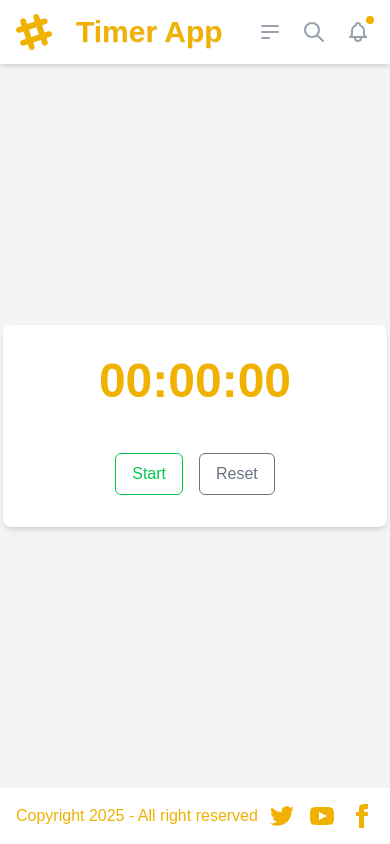
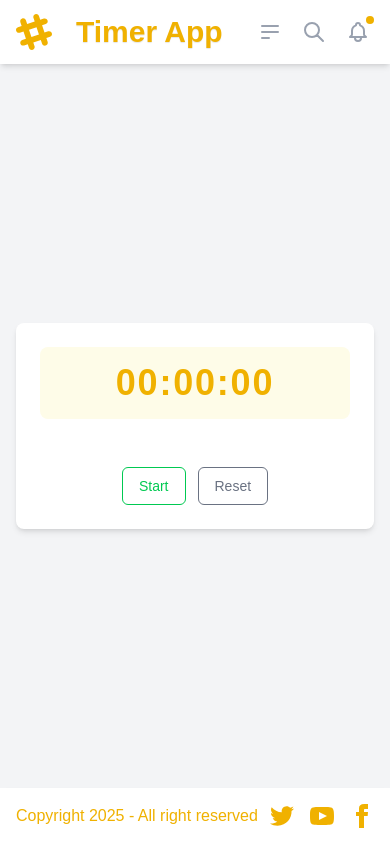
Before and after one commit to majimba/next.js-timer-app, a Next.js app: page / in a window 390 px wide. Built offline with nearby package versions, Linux system fonts and the light colour scheme.

Commit message:
Improve mobile responsiveness and readability of timer and split display

```diff
--- a/app/page.js
+++ b/app/page.js
@@ -104,35 +104,35 @@ export default function Home() {
 
       {/* Timer section */}
       <div className="flex items-center justify-center flex-grow">
-        <div className="bg-white p-8 rounded-lg shadow-md w-96">
+        <div className="bg-white p-6 sm:p-8 rounded-lg shadow-md w-full max-w-md mx-4">
           <div className="flex flex-col items-center text-center">
-            <h1 className="text-5xl font-bold mb-6 text-yellow-500 font-mono">{formatTime()}</h1>
-            <div className="flex justify-center gap-4 mt-6">
+            <h1 className="text-4xl sm:text-5xl font-bold mb-6 text-yellow-500 font-mono tracking-wider bg-yellow-50 py-4 px-6 rounded-lg w-full">{formatTime()}</h1>
+            <div className="flex flex-wrap justify-center gap-3 mt-6 w-full">
               {!isRunning ? (
                 <button
                   onClick={startTimer}
-                  className="px-4 py-2 border border-green-500 text-green-500 rounded-md hover:bg-green-500 hover:text-white transition-colors"
+                  className="px-4 py-2 border border-green-500 text-green-500 rounded-md hover:bg-green-500 hover:text-white transition-colors text-sm sm:text-base font-medium"
                 >
                   Start
                 </button>
               ) : (
                 <button
                   onClick={stopTimer}
-                  className="px-4 py-2 border border-red-500 text-red-500 rounded-md hover:bg-red-500 hover:text-white transition-colors"
+                  className="px-4 py-2 border border-red-500 text-red-500 rounded-md hover:bg-red-500 hover:text-white transition-colors text-sm sm:text-base font-medium"
                 >
                   Stop
                 </button>
               )}
               <button
                 onClick={resetTimer}
-                className="px-4 py-2 border border-gray-500 text-gray-500 rounded-md hover:bg-gray-500 hover:text-white transition-colors"
+                className="px-4 py-2 border border-gray-500 text-gray-500 rounded-md hover:bg-gray-500 hover:text-white transition-colors text-sm sm:text-base font-medium"
               >
                 Reset
               </button>
               {isRunning && (
                 <button
                   onClick={addSplit}
-                  className="px-4 py-2 border border-blue-500 text-blue-500 rounded-md hover:bg-blue-500 hover:text-white transition-colors"
+                  className="px-4 py-2 border border-blue-500 text-blue-500 rounded-md hover:bg-blue-500 hover:text-white transition-colors text-sm sm:text-base font-medium"
                 >
                   Split
                 </button>
@@ -141,14 +141,14 @@ export default function Home() {
 
             {splits.length > 0 && (
               <div className="mt-8 w-full">
-                <h2 className="text-xl font-semibold text-gray-700 mb-3">Splits</h2>
-                <div className="max-h-60 overflow-y-auto">
-                  <table className="w-full text-left border-collapse">
+                <h2 className="text-xl font-semibold text-gray-800 mb-3">Splits</h2>
+                <div className="max-h-60 overflow-y-auto overflow-x-auto rounded-lg shadow">
+                  <table className="min-w-full text-left border-collapse">
                     <thead>
-                      <tr className="bg-gray-100">
-                        <th className="py-2 px-4 border-b">#</th>
-                        <th className="py-2 px-4 border-b">Split Time</th>
-                        <th className="py-2 px-4 border-b">Overall Time</th>
+                      <tr className="bg-yellow-50">
+                        <th className="py-3 px-4 font-semibold text-yellow-800 border-b border-yellow-200 text-sm sm:text-base">#</th>
+                        <th className="py-3 px-4 font-semibold text-yellow-800 border-b border-yellow-200 text-sm sm:text-base">Split Time</th>
+                        <th className="py-3 px-4 font-semibold text-yellow-800 border-b border-yellow-200 text-sm sm:text-base">Overall Time</th>
                       </tr>
                     </thead>
                     <tbody>
@@ -157,10 +157,10 @@ export default function Home() {
                         const lapTime = splitTime - prevSplitTime;
 
                         return (
-                          <tr key={index} className="hover:bg-gray-50">
-                            <td className="py-2 px-4 border-b">{index + 1}</td>
-                            <td className="py-2 px-4 border-b font-mono">{formatTimeValue(lapTime)}</td>
-                            <td className="py-2 px-4 border-b font-mono">{formatTimeValue(splitTime)}</td>
+                          <tr key={index} className={index % 2 === 0 ? "bg-white" : "bg-yellow-50"}>
+                            <td className="py-3 px-4 border-b border-yellow-100 text-yellow-800 font-medium text-sm sm:text-base">{index + 1}</td>
+                            <td className="py-3 px-4 border-b border-yellow-100 font-mono text-yellow-800 font-medium text-sm sm:text-base">{formatTimeValue(lapTime)}</td>
+                            <td className="py-3 px-4 border-b border-yellow-100 font-mono text-yellow-800 font-medium text-sm sm:text-base">{formatTimeValue(splitTime)}</td>
                           </tr>
                         );
                       })}
```
